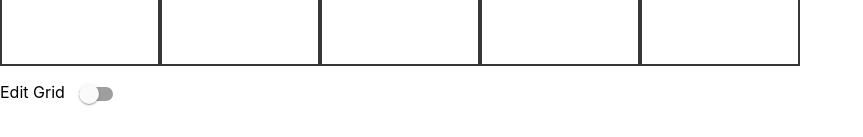
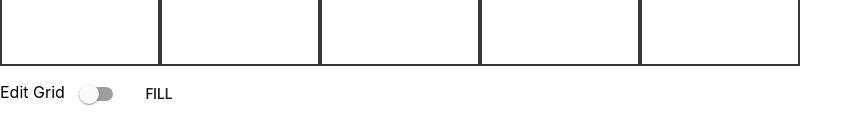
Before and after one commit to sh4nth/crossword, a React (Create React App) app: page / in a window 1280 px wide. Shown: the part 734-871 px from the top of the page, without its empty margins (0-863 px from the left). Built offline with nearby package versions, Linux system fonts and the light colour scheme.

Commit message:
Implement basic backtracking to fill the grip and display
TODOs: Partial fill
Load an actual dictionary, preferred words

```diff
--- /dev/null
+++ b/src/Backtrack.tsx
@@ -0,0 +1,143 @@
+import { Clue } from "./Clue";
+
+function updateConstraintsAndCheckIsValid(clues: Array<Clue>) {
+    for(let i=0; i<clues.length; i++) {
+        let clue = clues[i];
+        for(let j=0; j<clue.state.intersectingClues.length; j++) {
+            let clue2 = clue.state.intersectingClues[j];
+            if(!clue.state.isFilled && !clue2.state.isFilled) {
+                continue;
+            }
+            let across = clue.isAcross ? clue : clue2;
+            let down = clue.isAcross ? clue2 : clue;
+
+            let a_intersect =
+                across.state.constraints.charAt(down.start.x - across.start.x);
+            let d_intersect =
+                down.state.constraints.charAt(across.start.y - down.start.y);
+            if (!across.state.isFilled) {
+                console.log(across.state.constraints + ":" + d_intersect);
+                across.setConstraint(down.start.x - across.start.x, d_intersect);
+                console.log(across.state.constraints + ":" + d_intersect);
+            }
+            if (!down.state.isFilled) {
+                down.setConstraint(across.start.y - down.start.y,  a_intersect);
+            }
+            if (across.state.isFilled && down.state.isFilled && a_intersect != d_intersect) {
+                return false;
+            }
+        }
+    }
+    return true;
+}
+
+
+function initForBackTracking(clues: Array<Clue>) {
+    console.log("InBacktr");
+    console.log(clues);
+    for(let i=0; i<clues.length; i++) {
+        clues[i].state.constraints = Array(clues[i].length + 1).join(" ");
+        clues[i].state.isBacktracking = true;
+        clues[i].state.isFilled = false;
+        clues[i].state.intersectingClues = [];
+    }
+
+    for(let i=0; i<clues.length; i++) {
+        for(let j=i+1; j<clues.length; j++) {
+            let c1 = clues[i];
+            let c2 = clues[j];
+            if (!c1.state || !c2.state) {
+                throw Error("Just set above");
+            }
+            if (c1.intersects(c2)) {
+                c1.state.intersectingClues.push(c2);
+                c2.state.intersectingClues.push(c1);
+            }
+        }
+    }
+}
+
+export function solve(clues : Array<Clue>) {
+    initForBackTracking(clues);
+    return fill(clues, new Set());
+}
+
+function fill(clues : Array<Clue>, words:Set<string>): Array<Clue> | null {
+    let n = clues.filter(c => c.state.isFilled).length;
+    console.log("Solved " + n + " of " + clues.length);
+    let unsolved = clues.filter(c => !c.state.isFilled);
+
+    for (let i =0; i<unsolved.length; i++) {
+        let clue = unsolved[i];
+        let guess = find(clue, words, 0);
+        if (guess == null) {
+            return null;
+        }
+    }
+
+    if (unsolved.length == 0) {
+        console.log("Yay!");
+        console.log(clues);
+        return clues;
+    }
+
+    for (let i =0; i<unsolved.length; i++) {
+        let clue = unsolved[i];
+        let guess = find(clue, words, 0);
+        while (guess != null) {
+            // TODO Make guess return index and guess to continue searches correctly
+            words.add(guess.word);
+            clue.state.constraints = guess.word;
+            clue.state.isFilled = true;
+            let rec = fill(clues, words);
+            if (rec != null) {
+                return rec;
+            }
+            clue.state.isFilled = false;
+            words.delete(guess.word);
+            updateConstraintsAndCheckIsValid(clues);
+            guess = find(clue, words, guess.index+1);
+        }
+    }
+    return null;
+}
+
+type Guess = {
+    index: number,
+    word: string,
+}
+
+// TODO: Fix this to load from a dictionary
+let words = [
+    "AAAAA",
+    "ABBBB",
+    "ACCCC",
+    "ADDDD",
+    "BXCXD",
+    "BYCYD",
+    "BX",
+    "XD",
+    "BB",
+    "AB",
+];
+
+function find(clue:Clue, usedWords:Set<string>, start:number) {
+    for(let i=start; i < words.length; i++) {
+        if (usedWords.has(words[i]) || words[i].length != clue.length) {
+            continue;
+        }
+        if (matches(clue.state.constraints, words[i])) {
+            return {index: i, word:words[i]};
+        }
+    }
+    return null;
+}
+
+function matches(constr: string, word:string) {
+    for (let i=0; i<constr.length; i++) {
+        if (constr.charAt(i) != " " && constr.charAt(i) != word.charAt(i)) {
+            return false;
+        }
+    }
+    return true;
+}
--- a/src/Clue.tsx
+++ b/src/Clue.tsx
@@ -9,8 +9,9 @@ type ClueType = {
 }
 
 type BacktrackingClueState = {
+    isBacktracking: boolean,
     isFilled: boolean,
-    constraints: Array<string|null>,
+    constraints: string,
     intersectingClues: Array<Clue>,
 }
 
@@ -19,14 +20,19 @@ export class Clue {
     start: Point;
     length: number;
     isAcross: boolean;
-    state: BacktrackingClueState | null;
+    state: BacktrackingClueState;
 
     constructor(props: ClueType) {
         this.clueNumber = props.clueNumber;
         this.start = props.start;
         this.length = props.length;
         this.isAcross = props.isAcross;
-        this.state = null;
+        let constraints = Array(props.length + 1).join(" ");
+        this.state = {
+            isBacktracking: false,
+            isFilled: false,
+            constraints:constraints,
+            intersectingClues:[]};
     }
 
     public getPoints() {
@@ -47,6 +53,35 @@ export class Clue {
         } else {
             return (point.x == this.start.x) && (this.start.y <= point.y) && (point.y < this.start.y + this.length);
         }
+    }
+
+    public intersects(other: Clue) {
+        if (other.isAcross == this.isAcross) {
+            return null;
+        }
+        let across = other.isAcross ? other : this;
+        let down = other.isAcross ? this : other;
+
+        let point = {x: down.start.x, y: across.start.y}
+        if (across.contains(point) && down.contains(point)) {
+            return point;
+        }
+        return null;
+    }
+
+    public setConstraint(i:number, char:string) {
+        if(char.length != 1 || i >= this.state.constraints.length) {
+            throw new Error(
+                "chr length must be 1 and " + i + " < " + this.state.constraints.length
+                + " -- " + this.start.x + "," + this.start.y + "(" + this.length + ")"
+                + (this.isAcross? "A" : "D"));
+        }
+
+        let oldConstraint = this.state.constraints;
+        let oldN = oldConstraint.length;
+        this.state.constraints = oldConstraint.substr(0,i) + char + oldConstraint.substr(i+1);
+        console.log(this.start.x + "," + this.start.y + "(" + this.length + ")"
+        + (this.isAcross? "A" : "D") + "\n" + oldN + " -> " + this.state.constraints.length);
     }
 }
 
@@ -111,11 +146,8 @@ export function numberClues(boxes: Array<Array<BoxProps>>): Array<Clue> {
     let actualClues = clues.filter(clue => clue.length > 1)
         .sort((c1,c2) => c1.start.x + N*c1.start.y - c2.start.x - c2.start.y*N);
     let clueNumber = 0;
-    console.log("-----------");
     for (let i=0; i<actualClues.length; i++) {
         let clue = actualClues[i];
-        console.log("Start");
-        console.log(clue);
         if (boxes[clue.start.y][clue.start.x].clueNumber == "") {
             clueNumber++;
             boxes[clue.start.y][clue.start.x].clueNumber = "" + clueNumber;
--- a/src/Crossword.tsx
+++ b/src/Crossword.tsx
@@ -3,6 +3,8 @@ import { Square, boxSize, BoxProps, SquareType } from "./Square";
 import {cloneDeep, floor} from 'lodash';
 import Switch from '@material-ui/core/Switch';
 import {numberClues, Clue} from './Clue';
+import { Button } from '@material-ui/core';
+import { solve } from './Backtrack';
 
 export type Point = {
     x: number,
@@ -227,7 +229,41 @@ export class Crossword extends Component<CrosswordProps, State> {
                     })
                 ))}
             </svg>
-            <div style={this.hideIfNotEditable()} >Edit Grid<Switch value="Edit" onChange={e => this.onToggleChange(e)}/></div>
+            <div style={this.hideIfNotEditable()}>
+                Edit Grid<Switch value="Edit" onChange={e => this.onToggleChange(e)}/>
+                <Button onClick={
+                    e => {
+                        this.setState(state => {
+                            let clonedBoxes = cloneAndremoveHighlight(state.boxes);
+                            for(let i=0; i<N; i++) {
+                                for(let j=0; j<N; j++) {
+                                    clonedBoxes[i][j].letter = "";
+                                }
+                            }
+                            return {boxes:clonedBoxes};
+                        })
+                        let clues = solve(this.state.clues);
+                        if(clues != null) {
+                            let nonNullClues = clues
+                            let boxes = cloneAndremoveHighlight(this.state.boxes);
+                            clues.forEach(
+                                clue => {
+                                    for (let i=0; i<clue.length; i++) {
+                                        if(clue.isAcross) {
+                                            boxes[clue.start.x + i][clue.start.y].letter = clue.state.constraints.charAt(i);
+                                        } else {
+                                            boxes[clue.start.x][clue.start.y + i].letter = clue.state.constraints.charAt(i);
+                                        }
+                                    }
+                                }
+                            )
+                            this.setState(state => {
+                                return {boxes: boxes, clues: nonNullClues}
+                            });
+                        }
+                    }
+                }>Fill</Button>
+            </div>
             <input value="" ref={input => {this.nameInput = input;}}
             maxLength={1}
             onClick={e => {this.setState(state => {
```
